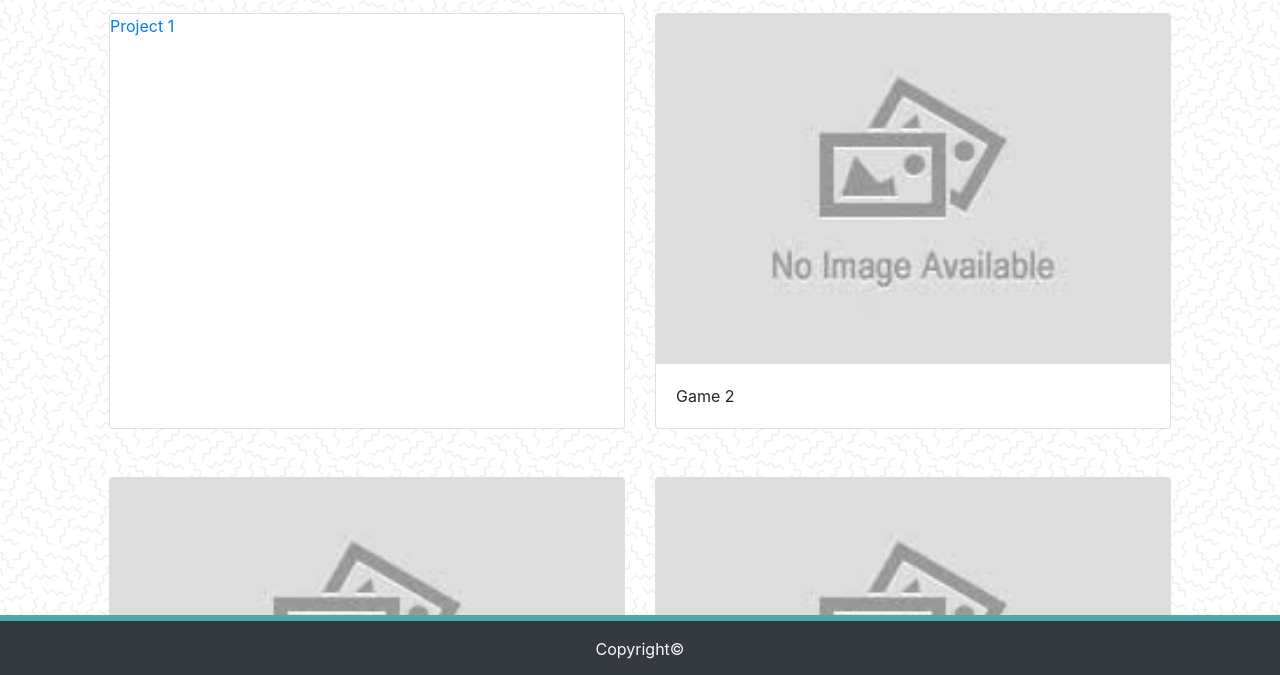
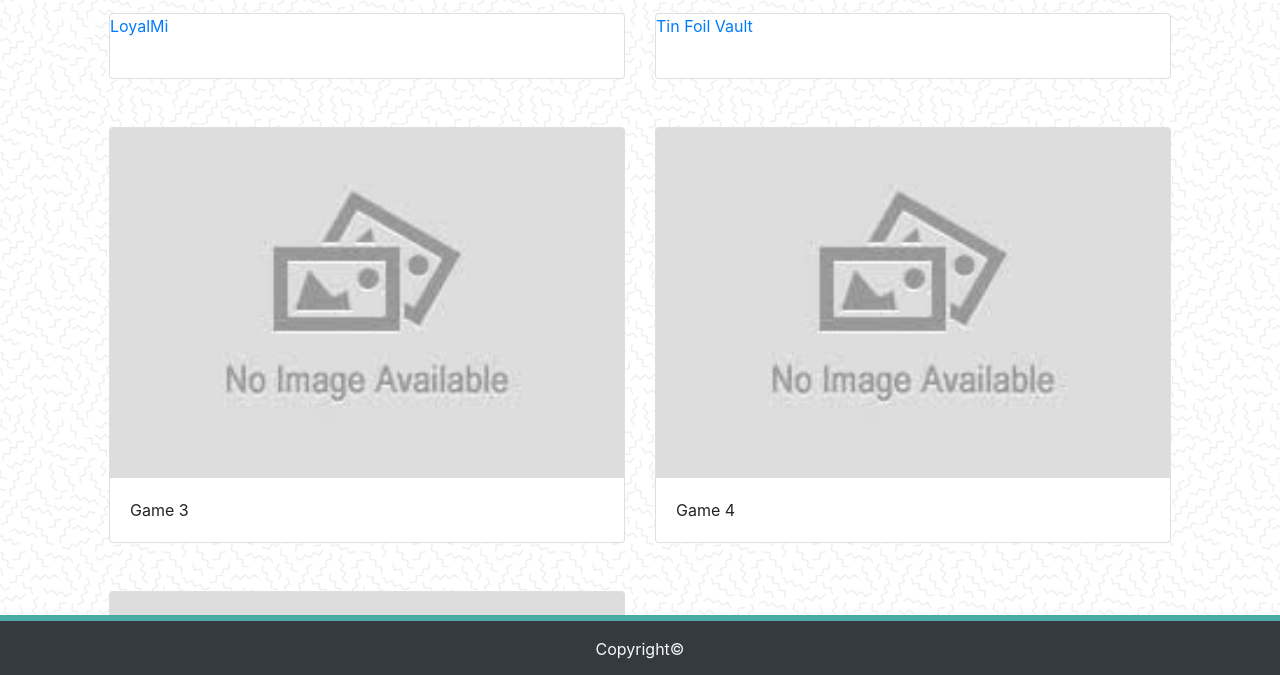
Before and after one commit to StormShocker/Bootstrap-Portfolio, a plain HTML site: page portfolio.html in a window 1280 px wide. Shown: the part 123-798 px from the top of the page. Drawn offline with nearby package versions, Linux system fonts and the light colour scheme.

Commit message:
Added a second project to my portfolio and made changes to the naming scheme of the projects.

```diff
--- a/portfolio.html
+++ b/portfolio.html
@@ -38,16 +38,11 @@
         <div class="card-deck p-4">
           <div class="card"
                id="project-one">
-            <a href="https://loyalmi.github.io/loyalmi/">Project 1</a>
+            <a href="https://loyalmi.github.io/loyalmi/">LoyalMi</a>
             <div class="card-body"></div>
           </div>
           <div class="card">
-            <img alt=""
-                 class="card-img-top"
-                 src="/Bootstrap-Portfolio/assets/images/no-image-available.jpg">
-            <div class="card-body">
-              <p class="card-text">Game 2</p>
-            </div>
+            <a href="https://tinfoilvault.herokuapp.com/">Tin Foil Vault</a>
           </div>
         </div>
         <div class="card-deck p-4">
```
